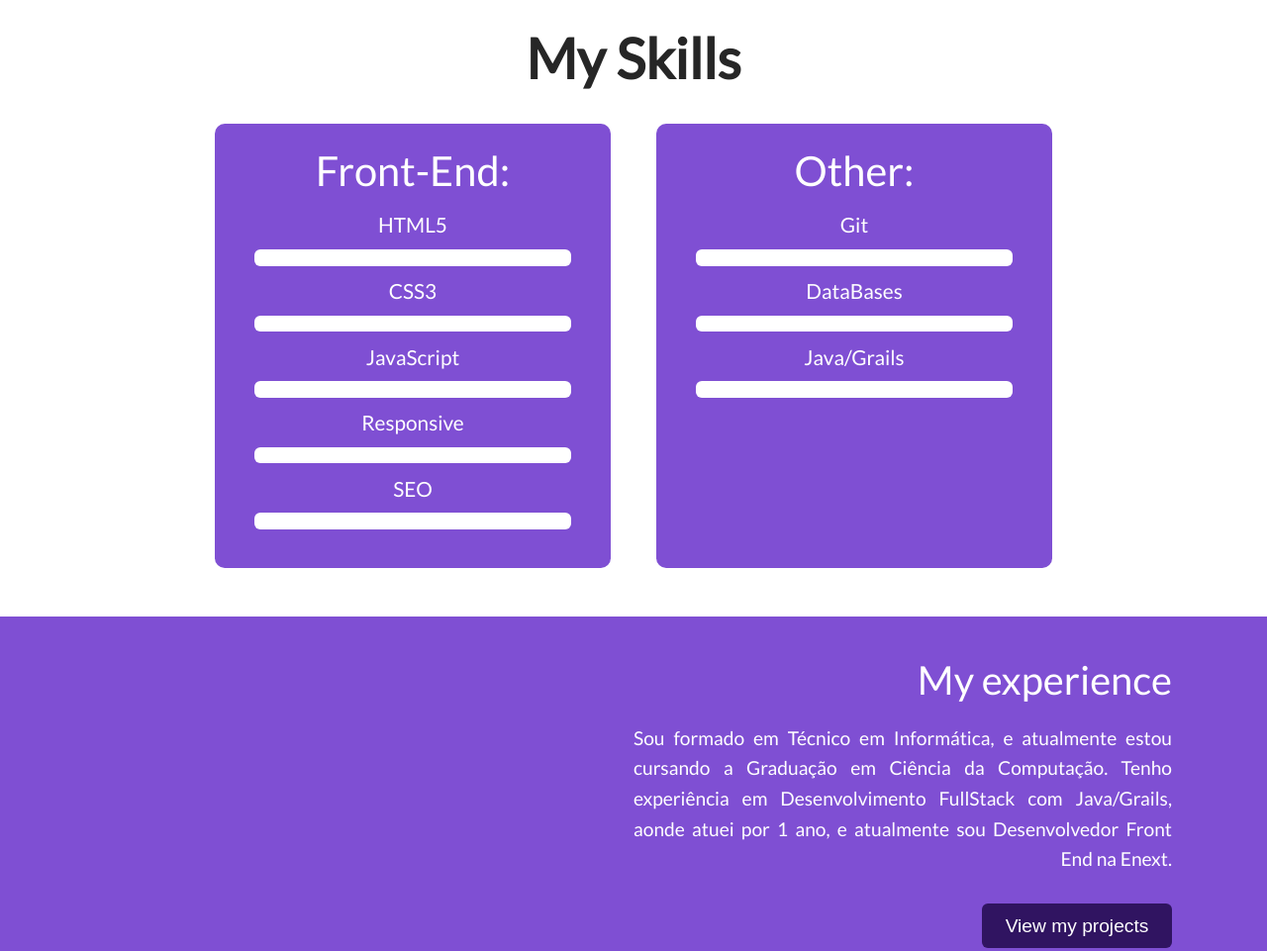
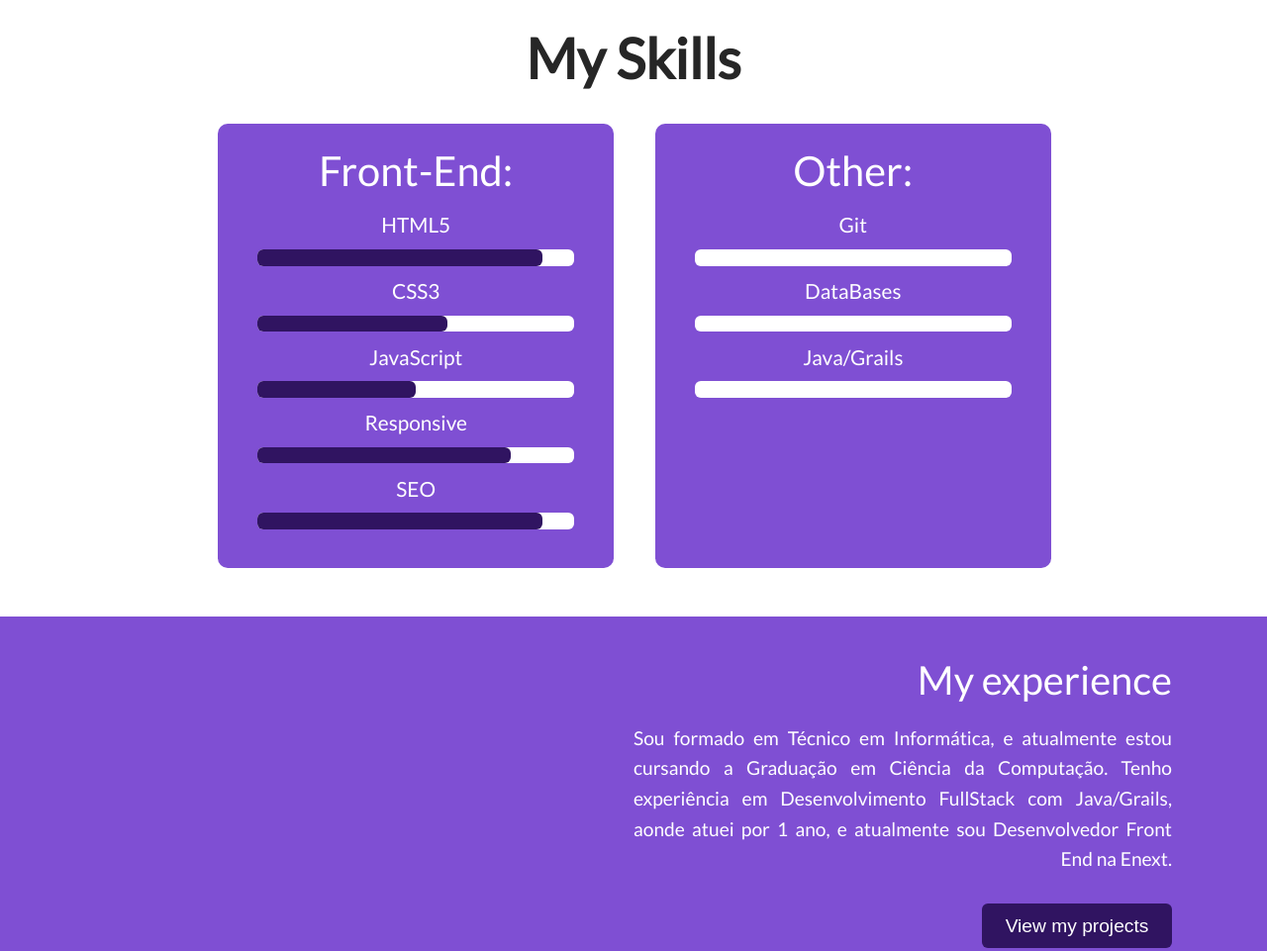
Before and after one commit to gnunesdev/gnunes_port, a plain HTML site: page index.html in a window 1280 px wide. Shown: the part 960-1921 px from the top of the page at 99% size. Drawn offline with Linux system fonts and the light colour scheme.

Commit message:
include percentage bars

```diff
--- a/css/default.scss
+++ b/css/default.scss
@@ -37,7 +37,6 @@ h2{
 header{
   position: fixed;
   width: 100%;
-}
 
   .menu{
     background-color: rgb(127, 79, 211);
@@ -47,32 +46,34 @@ header{
     -webkit-box-shadow: 0px 0px 10px 1px rgba(0,0,0,0.62);
     -moz-box-shadow: 0px 0px 10px 1px rgba(0,0,0,0.62);
     box-shadow: 0px 0px 10px 1px rgba(0,0,0,0.62);
-}
 
-.menu img{
+    img{
       height: auto;
       width: 100%;
       max-width: 50px;
       margin-left: .6em;
     }
 
-.menu nav{
+    nav{
       position: relative;
     }
 
-.menu ul{
+    ul{
       margin-right: 1.4em;
       position: relative;
       top: .8em;
     }
 
-.menu li{
+    li{
       margin-left: 2em;
     }
 
-.menu li:hover{
+    li:hover{
       border-bottom: 4px solid white;
       transition: all .1s ease;
+    }
+  }
+
 }
 
 .me{
@@ -82,14 +83,14 @@ header{
   display: flex;
   flex-direction: column;
   justify-content: center;
-}
 
-.me h1{
+  h1{
     color: #161616;
   }
 
-.me h2{
+  h2{
     color: #444444;
+  }
 }
 
 .container{
@@ -148,12 +149,13 @@ header{
 }
 
 .bar-skills{
+  width: 100%;
+  margin: 0 auto;
   /* grid properties */
   line-height: 1.6em;
   display: flex;
   margin-top: 2rem;
   justify-content: center;
-  grid-column-gap: 4%;
   font-size: 1.3em;
   text-align: center;
   color: #fff;
@@ -177,6 +179,7 @@ header{
   padding-bottom: 1.5em;
   border-radius: 10px;
   max-width: 400px;
+  margin-left: 2em;
 }
 
 .bar-perc{
@@ -188,6 +191,40 @@ header{
   border-radius: 6px;
 }
 
+.pc-html{
+  width: 90%;
+  height: 100%;
+  background-color: rgb(48, 20, 97);
+  border-radius: 6px;
+}
+
+.pc-css{
+  width: 60%;
+  height: 100%;
+  background-color: rgb(48, 20, 97);
+  border-radius: 6px;
+}
+
+.pc-js{
+  width: 50%;
+  height: 100%;
+  background-color: rgb(48, 20, 97);
+  border-radius: 6px;
+}
+
+.pc-responsive{
+  width: 80%;
+  height: 100%;
+  background-color: rgb(48, 20, 97);
+  border-radius: 6px;
+}
+
+.pc-seo{
+  width: 90%;
+  height: 100%;
+  background-color: rgb(48, 20, 97);
+  border-radius: 6px;
+}
 
 .experience{
   background-color: rgb(127, 79, 211);
--- a/index.html
+++ b/index.html
@@ -52,15 +52,15 @@
             <div class="front">
               <h2>Front-End:</h2>
               <p>HTML5</p>
-              <div class="bar-perc"></div>
+              <div class="bar-perc"><div class="pc-html"></div></div>
               <p>CSS3</p>
-              <div class="bar-perc"></div>
+              <div class="bar-perc"><div class="pc-css"></div></div>
               <p>JavaScript</p>
-              <div class="bar-perc"></div>
+              <div class="bar-perc"><div class="pc-js"></div></div>
               <p>Responsive</p>
-              <div class="bar-perc"></div>
+              <div class="bar-perc"><div class="pc-responsive"></div></div>
               <p>SEO</p>
-              <div class="bar-perc"></div>
+              <div class="bar-perc"><div class="pc-seo"></div></div>
             </div>
             <div class="other">
               <h2>Other:</h2>
@@ -95,7 +95,6 @@
             <ul>
               <a href="#"><li>LINKEDIN</li></a>
               <a href="#"><li>GITHUB</li></a>
-              <a href="#"><li>FACEBOOK</li></a>
               <a href="#"><li>GMAIL</li></a>
             </ul>
           </nav>
```
Also changed, not shown: css/default.css, 1 other file. Lines whose indentation alone changed are shown as unchanged.
